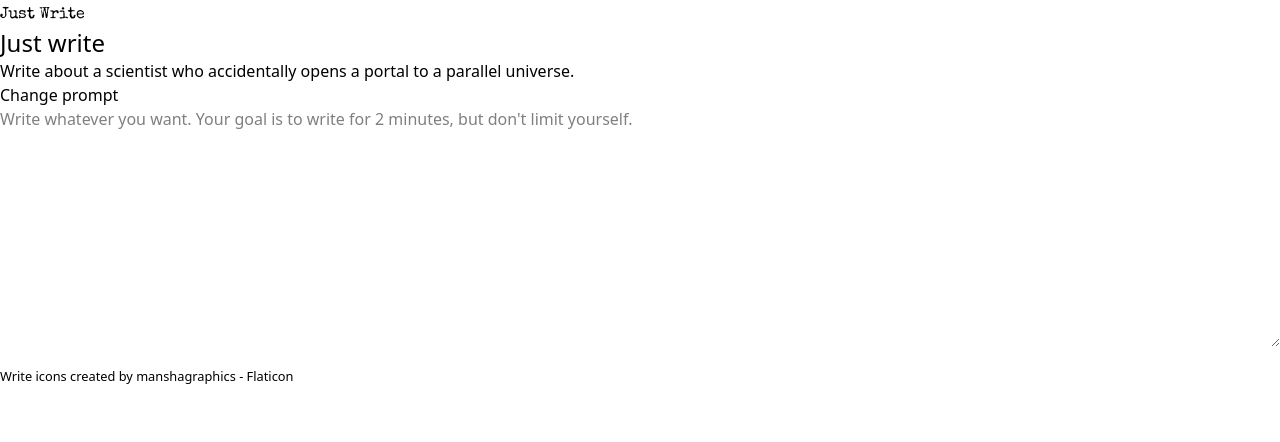
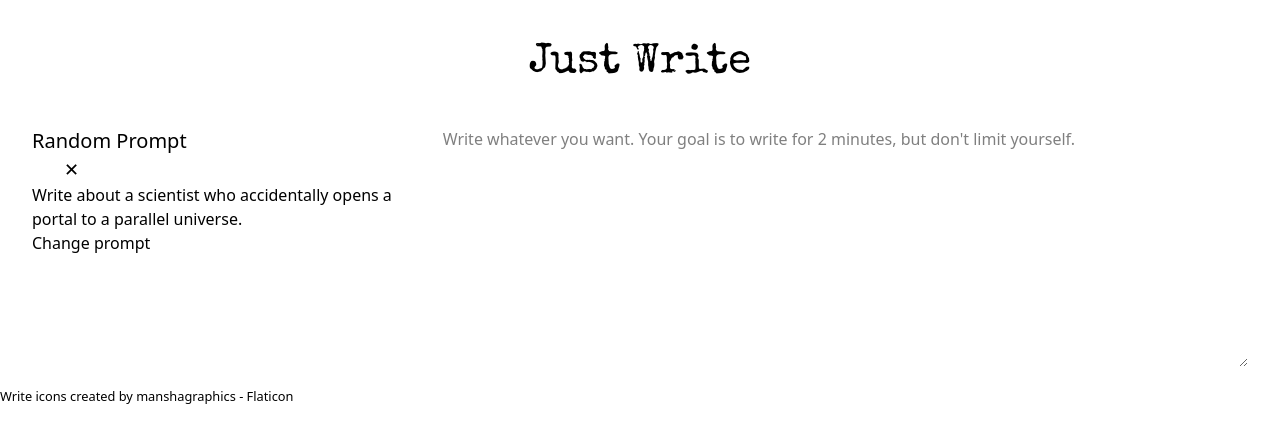
Before and after one commit to ofedchen/just-write, a Vue app: page / in a window 1280 px wide. Shown: the top 442 px of the page. Built offline with nearby package versions, Linux system fonts and the light colour scheme; data requests are answered from the project's data file.

Commit message:
added hide prompt feature and styling

```diff
--- a/src/App.vue
+++ b/src/App.vue
@@ -4,7 +4,7 @@ import PromptGenerator from "./components/PromptGenerator.vue";
 </script>
 
 <template>
-  <RouterLink to='/' class="font-[Special_Elite] text-e">Just Write</RouterLink>
+  <RouterLink to='/'><h1 class="font-[Special_Elite] text-[42px] text-center py-8">Just Write</h1></RouterLink>
   <nav>
     <ul>
       <li>
@@ -12,9 +12,7 @@ import PromptGenerator from "./components/PromptGenerator.vue";
       </li>
     </ul>
   </nav>
-  <main>
     <RouterView />
-  </main>
 </template>
 
 <style>
--- a/src/components/PromptGenerator.vue
+++ b/src/components/PromptGenerator.vue
@@ -5,6 +5,7 @@ import axios from "axios";
 
 const prompts = ref([]);
 const randomPrompt = ref("");
+const hidden = ref(false)
 
 onMounted(async () => {
   try {
@@ -24,12 +25,19 @@ function generatePrompt() {
   randomPrompt.value = prompts.value[index].prompt;
 }
 
+function hidePrompt() {
+  hidden.value = true
+}
+
 </script>
 
 <template>
-  <h1 class="text-2xl">Just write</h1>
+ <div v-show="!hidden">
+  <h2 class="text-xl">Random Prompt</h2>
+  <span class="text-lg p-8 cursor-pointer" @click="hidePrompt">&#x2715</span>
   <p>{{ randomPrompt }}</p>
   <button @click="generatePrompt">Change prompt</button>
+</div>
 </template>
 
 <style></style>
--- a/src/views/HomeView.vue
+++ b/src/views/HomeView.vue
@@ -4,6 +4,10 @@ import Textfield from "../components/Textfield.vue";
 </script>
 
 <template>
+  <main>
+    <main class="grid grid-cols-1 md:grid-cols-3 gap-4 px-8">
       <PromptGenarator />
-      <Textfield />
+      <Textfield class="md:col-span-2" />
+    </main>
+  </main>
 </template>
```
